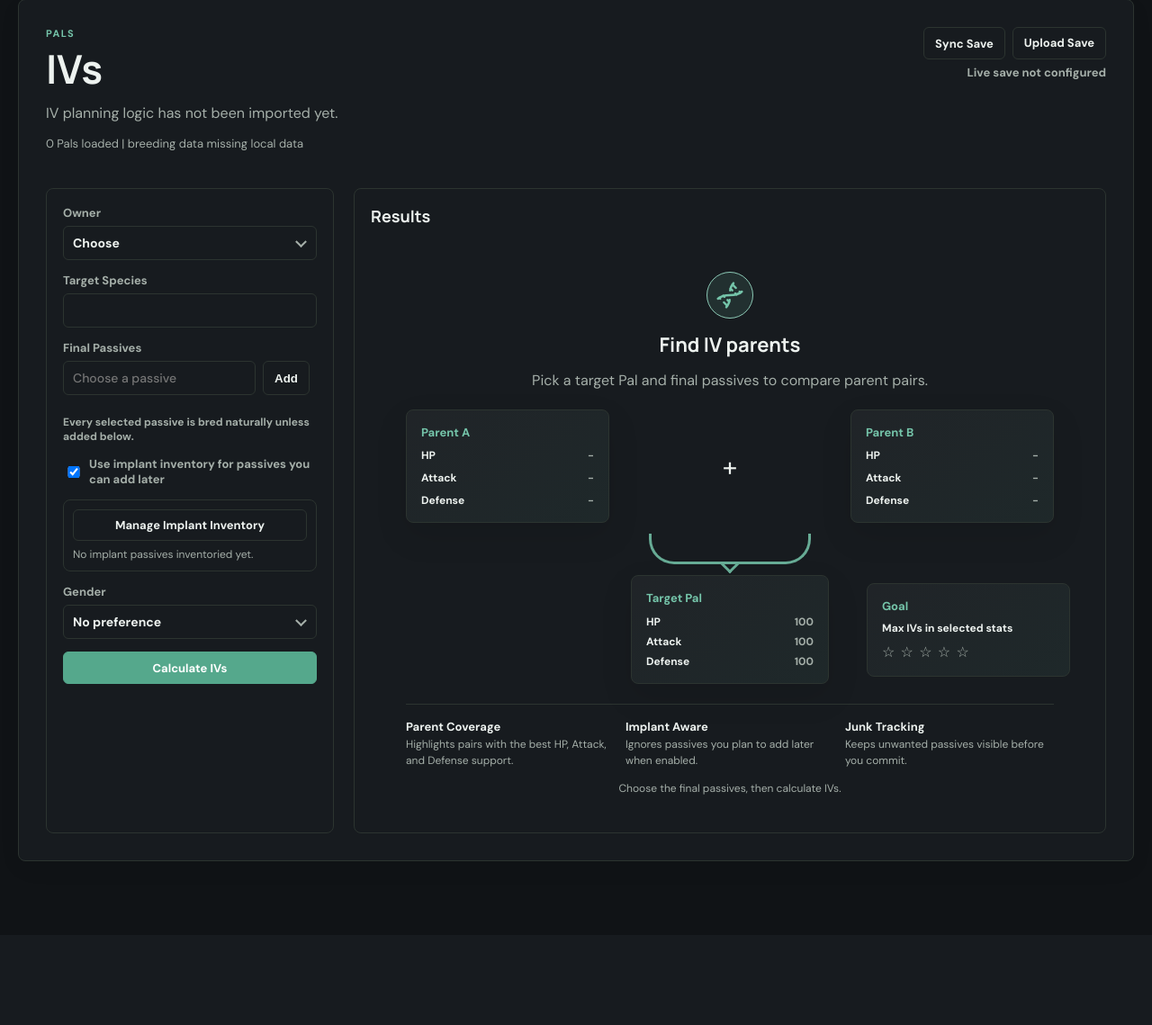
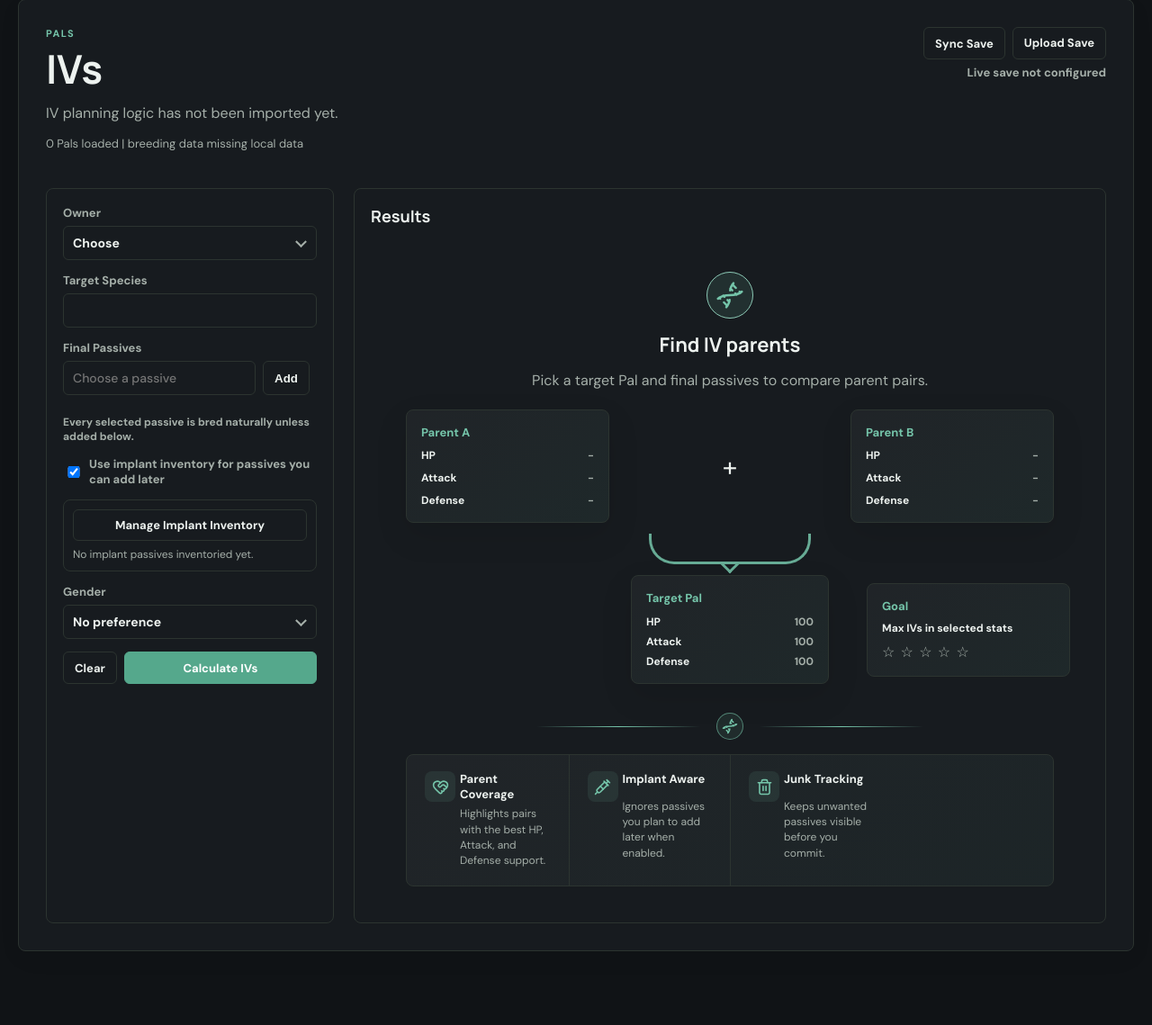
Before and after one commit to dabarrios/homelab, a Django app: page /pals/ivs/ in a window 1280 px wide. Shown: the part 139-1278 px from the top of the page at 90% size. Before the commit the page ends 1096 px from the top, so only its background shows below. Run offline with Django 5.2, Linux system fonts and the light colour scheme; the visitor is signed in with stand-in values (Sample User, id 1).

Commit message:
feat: Add clear button to tool form and enhance layout with grid styling

```diff
--- a/django/pals/static/pals/css/tool.css
+++ b/django/pals/static/pals/css/tool.css
@@ -72,6 +72,36 @@
     color: #fff;
     background: var(--accent-dark);
     border-color: var(--accent-dark);
+}
+
+.form-action-row {
+    display: grid;
+    grid-template-columns: auto minmax(0, 1fr);
+    gap: 8px;
+    align-items: center;
+}
+
+.form-action-row .primary-action,
+.form-action-row .secondary-action {
+    width: 100%;
+}
+
+.secondary-action {
+    min-height: 36px;
+    border: 1px solid var(--line);
+    border-radius: 6px;
+    background: #fff;
+    color: var(--ink);
+    padding: 8px 12px;
+    font: 700 13px "DM Sans", system-ui, sans-serif;
+    cursor: pointer;
+}
+
+.secondary-action:hover,
+.secondary-action:focus-visible {
+    border-color: #a9d0c3;
+    background: var(--accent-soft);
+    color: var(--accent-dark);
 }
 
 .tool-grid {
@@ -809,6 +839,31 @@
 .empty-feature-svg {
     width: 19px;
     height: 19px;
+}
+
+.empty-iv-divider {
+    margin: 18px 0 2px;
+}
+
+.empty-iv-divider b {
+    display: grid;
+    place-items: center;
+    width: 30px;
+    height: 30px;
+    border: 1px solid rgba(117, 197, 170, .58);
+    border-radius: 50%;
+    background: rgba(117, 197, 170, .10);
+    color: #75c5aa;
+}
+
+.empty-iv-divider .empty-state-svg {
+    width: 18px;
+    height: 18px;
+    stroke-width: 2;
+}
+
+.empty-iv-features {
+    width: min(720px, 100%);
 }
 
 .empty-ranch-state {
@@ -3005,7 +3060,8 @@
 :root[data-theme="dark"] .modal-head button,
 :root[data-theme="dark"] .modal-actions button,
 :root[data-theme="dark"] .profile-buttons button,
-:root[data-theme="dark"] .saved-plan-control button {
+:root[data-theme="dark"] .saved-plan-control button,
+:root[data-theme="dark"] .secondary-action {
     background: var(--surface);
     color: var(--ink);
 }
--- a/django/pals/static/pals/js/tool.js
+++ b/django/pals/static/pals/js/tool.js
@@ -40,6 +40,14 @@ const BUILT_IN_PROFILE_PASSIVES = {
     ['Artisan', 50],
   ],
 };
+const DEFAULT_PASSIVE_HINTS = {
+  breeding: {
+    passives: 'Pick from known passives in your loaded roster.',
+  },
+  ivs: {
+    passives: 'Every selected passive is bred naturally unless added below.',
+  },
+};
 const POSITIVE_PASSIVE_FALLBACKS = new Set([
   "Demon's Hand",
   "Demon’s Hand",
@@ -428,7 +436,6 @@ const EMPTY_STATES = {
   ivs: {
     title: 'Find IV parents',
     lead: 'Pick a target Pal and final passives to compare parent pairs.',
-    hint: 'Choose the final passives, then calculate IVs.',
     features: [
       ['Parent Coverage', 'Highlights pairs with the best HP, Attack, and Defense support.'],
       ['Implant Aware', 'Ignores passives you plan to add later when enabled.'],
@@ -484,6 +491,12 @@ const WORK_FEATURE_ICONS = {
   'Breed From Here': 'corner-right-up',
 };
 
+const IV_FEATURE_ICONS = {
+  'Parent Coverage': 'heart-handshake',
+  'Implant Aware': 'syringe',
+  'Junk Tracking': 'trash-2',
+};
+
 const BASE_STEP_ICONS = {
   sites: 'search',
   rules: 'settings-2',
@@ -526,6 +539,17 @@ const LUCIDE_ICON_PATHS = {
   'badge-check': `
     <path d="M3.85 8.62a4 4 0 0 1 4.78-4.77 4 4 0 0 1 6.74 0 4 4 0 0 1 4.78 4.78 4 4 0 0 1 0 6.74 4 4 0 0 1-4.77 4.78 4 4 0 0 1-6.75 0 4 4 0 0 1-4.78-4.77 4 4 0 0 1 0-6.76Z"></path>
     <path d="m16 9-5.5 5.5L8 12"></path>
+  `,
+  'heart-handshake': `
+    <path d="M19.414 14.414C21 12.828 22 11.5 22 9.5a5.5 5.5 0 0 0-9.591-3.676.6.6 0 0 1-.818.001A5.5 5.5 0 0 0 2 9.5c0 2.3 1.5 4 3 5.5l5.535 5.362a2 2 0 0 0 2.879.052 2.12 2.12 0 0 0-.004-3 2.124 2.124 0 1 0 3-3 2.124 2.124 0 0 0 3.004 0 2 2 0 0 0 0-2.828l-1.881-1.882a2.41 2.41 0 0 0-3.409 0l-1.71 1.71a2 2 0 0 1-2.828 0 2 2 0 0 1 0-2.828l2.823-2.762"></path>
+  `,
+  syringe: `
+    <path d="m18 2 4 4"></path>
+    <path d="m17 7 3-3"></path>
+    <path d="M19 9 8.7 19.3c-1 1-2.5 1-3.4 0l-.6-.6c-1-1-1-2.5 0-3.4L15 5"></path>
+    <path d="m9 11 4 4"></path>
+    <path d="m5 19-3 3"></path>
+    <path d="m14 4 6 6"></path>
   `,
   dna: `
     <path d="m10 16 1.5 1.5"></path>
@@ -664,6 +688,16 @@ function emptyStateHtml(key = moduleKey) {
       </div>
     </div>` : '';
   if (focusedState) return focusedState;
+  const featureHtml = stateKey === 'ivs'
+    ? `
+      <div class="empty-work-divider empty-iv-divider"><span></span><b>${emptyStateIconHtml('ivs')}</b><span></span></div>
+      <div class="empty-work-features empty-iv-features empty-work-features-wide">
+        ${state.features.map(([title, text]) => `<div><i class="empty-feature-icon empty-feature-lucide empty-iv-feature-lucide" aria-hidden="true">${lucideIconHtml(IV_FEATURE_ICONS[title] || 'heart-handshake', 'empty-feature-svg')}</i><b>${escapeHtml(title)}</b><span>${escapeHtml(text)}</span></div>`).join('')}
+      </div>`
+    : `
+      <div class="empty-features">
+        ${state.features.map(([title, text]) => `<div><b>${escapeHtml(title)}</b><span>${escapeHtml(text)}</span></div>`).join('')}
+      </div>`;
   const diagram = stateKey === 'ivs' ? `
       <div class="empty-diagram empty-diagram-ivs">
         <div class="empty-card iv-empty-card">
@@ -711,10 +745,8 @@ function emptyStateHtml(key = moduleKey) {
       <h3>${escapeHtml(state.title)}</h3>
       <p>${escapeHtml(state.lead)}</p>
       ${diagram}
-      <div class="empty-features">
-        ${state.features.map(([title, text]) => `<div><b>${escapeHtml(title)}</b><span>${escapeHtml(text)}</span></div>`).join('')}
-      </div>
-      <p class="empty-hint">${escapeHtml(state.hint)}</p>
+      ${featureHtml}
+      ${stateKey === 'ivs' ? '' : `<p class="empty-hint">${escapeHtml(state.hint)}</p>`}
     </div>`;
 }
 
@@ -870,6 +902,60 @@ function saveModuleFormState() {
 
 function markFormChanged() {
   if (moduleKey === 'breeding') lastBreedingResult = null;
+  saveModuleFormState();
+}
+
+function clearToolForm() {
+  const form = $('#toolForm');
+  if (!form) return;
+  const owners = new Map($$('.js-owner').map(select => [select, select.value]));
+  form.reset();
+  owners.forEach((value, select) => {
+    if ([...select.options].some(option => option.value === value)) select.value = value;
+  });
+
+  passiveSelections.passives = [];
+  passiveSelections.implantPassives = [];
+  form.querySelectorAll('[data-picker]').forEach(picker => {
+    const key = picker.dataset.picker;
+    const hint = picker.querySelector('[data-passive-hint]');
+    const input = picker.querySelector('[data-passive-input]');
+    passiveSelections[key] = [];
+    if (input) input.value = '';
+    if (hint) {
+      hint.textContent = DEFAULT_PASSIVE_HINTS[moduleKey]?.[key] || '';
+      hint.className = 'field-hint';
+    }
+    picker.querySelector('[data-passive-suggestions]')?.classList.remove('open');
+    renderPassivePicker(picker);
+  });
+
+  if (moduleKey === 'breeding') {
+    loadedBreedingPlanId = '';
+    renderProfileOptions('manual');
+    renderSavedBreedingPlanOptions();
+    setBreedingPlanStatus('');
+  }
+  if (moduleKey === 'bases') updateBaseLabelField();
+  if (moduleKey === 'ranch') {
+    window.PALS_RANCH_ITEM_SLUG = '';
+    if (window.location.pathname !== '/pals/ranch/') window.history.replaceState({}, '', '/pals/ranch/');
+  }
+
+  document.querySelectorAll('[data-suggest-menu], [data-ranch-drop-menu], [data-passive-suggestions]').forEach(menu => {
+    menu.innerHTML = '';
+    menu.classList.remove('open');
+  });
+  document.querySelectorAll('[data-suggest="species"]').forEach(field => {
+    clearSpeciesWarning(field);
+    updateSpeciesSelection(field);
+  });
+  hidePassiveTooltip();
+  lastBreedingResult = null;
+  restoredResult = false;
+  setText('#toolStatus', '');
+  showEmptyState();
+  syncCustomSelects();
   saveModuleFormState();
 }
 
@@ -2229,6 +2315,7 @@ async function uploadSave(file) {
 async function init() {
   setTheme(localStorage.getItem('pals.theme') || 'dark');
   $('#toolForm')?.addEventListener('submit', submitTool);
+  $('#clearToolForm')?.addEventListener('click', clearToolForm);
   initSuggestFields();
   initPassivePickers();
   initPassiveTooltips();
--- a/django/pals/templates/pals/tool_base.html
+++ b/django/pals/templates/pals/tool_base.html
@@ -30,7 +30,10 @@
         <div class="tool-grid">
             <form id="toolForm" class="tool-form">
                 {% block tool_form %}{% endblock %}
-                <button class="primary-action" type="submit">{{ action_label }}</button>
+                <div class="form-action-row">
+                    <button class="secondary-action" id="clearToolForm" type="button">Clear</button>
+                    <button class="primary-action" type="submit">{{ action_label }}</button>
+                </div>
                 <p id="toolStatus" class="status-line"></p>
             </form>
 
```
